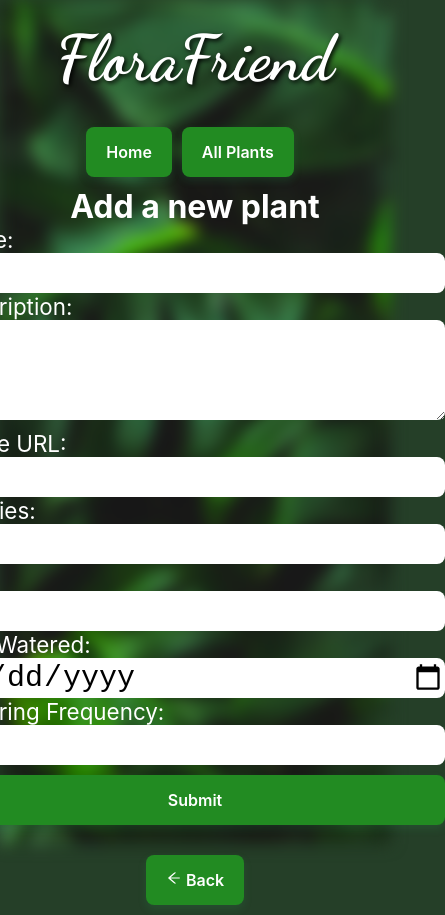
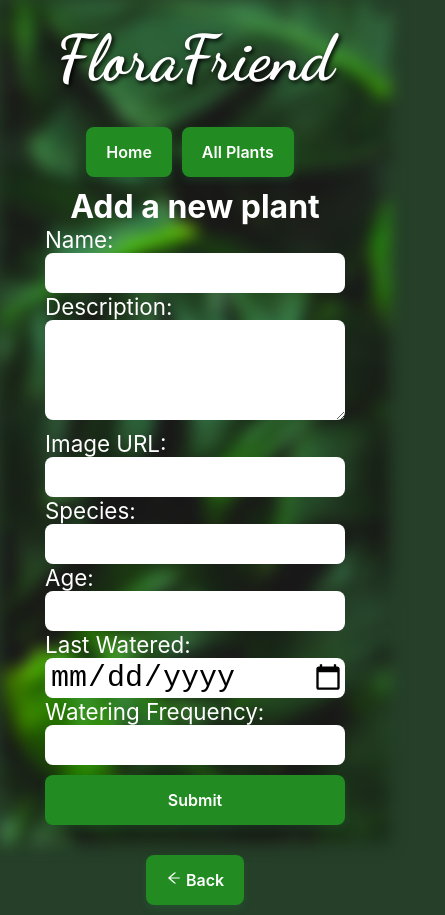
Before and after one commit to JoseAntonio5/FloraFriendApp, a React (Create React App) app in the folder frontend/: page /new-plant in a window 390 px wide. Shown: the whole page, 445 px wide, since content can reach past the window. Built offline with nearby package versions, Linux system fonts and the light colour scheme.

Commit message:
all forms responsive

```diff
--- a/frontend/src/App.css
+++ b/frontend/src/App.css
@@ -532,6 +532,10 @@ button.Dashboard-new-btn.Home-btn {
     margin-top: 10px;
   }
 
+  .NewPlantForm-form > form {
+    width: 340px;
+  }
+
 }
 
 @media (max-width:480px) {
@@ -543,4 +547,8 @@ button.Dashboard-new-btn.Home-btn {
       font-size: 2.5rem;
   }
 
+  .NewPlantForm-form > form {
+    width: 300px;
+  }
+
 }
```
